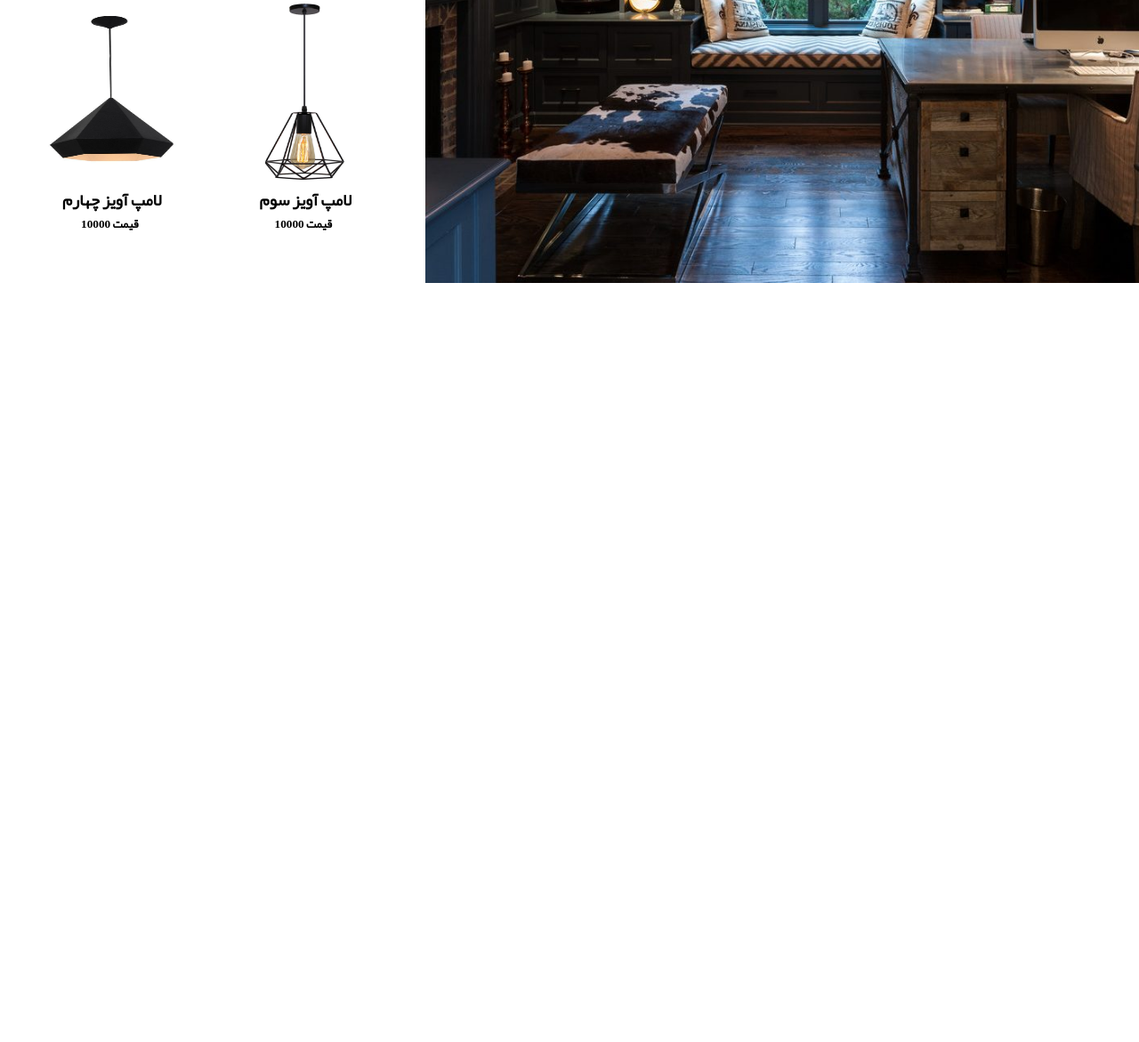
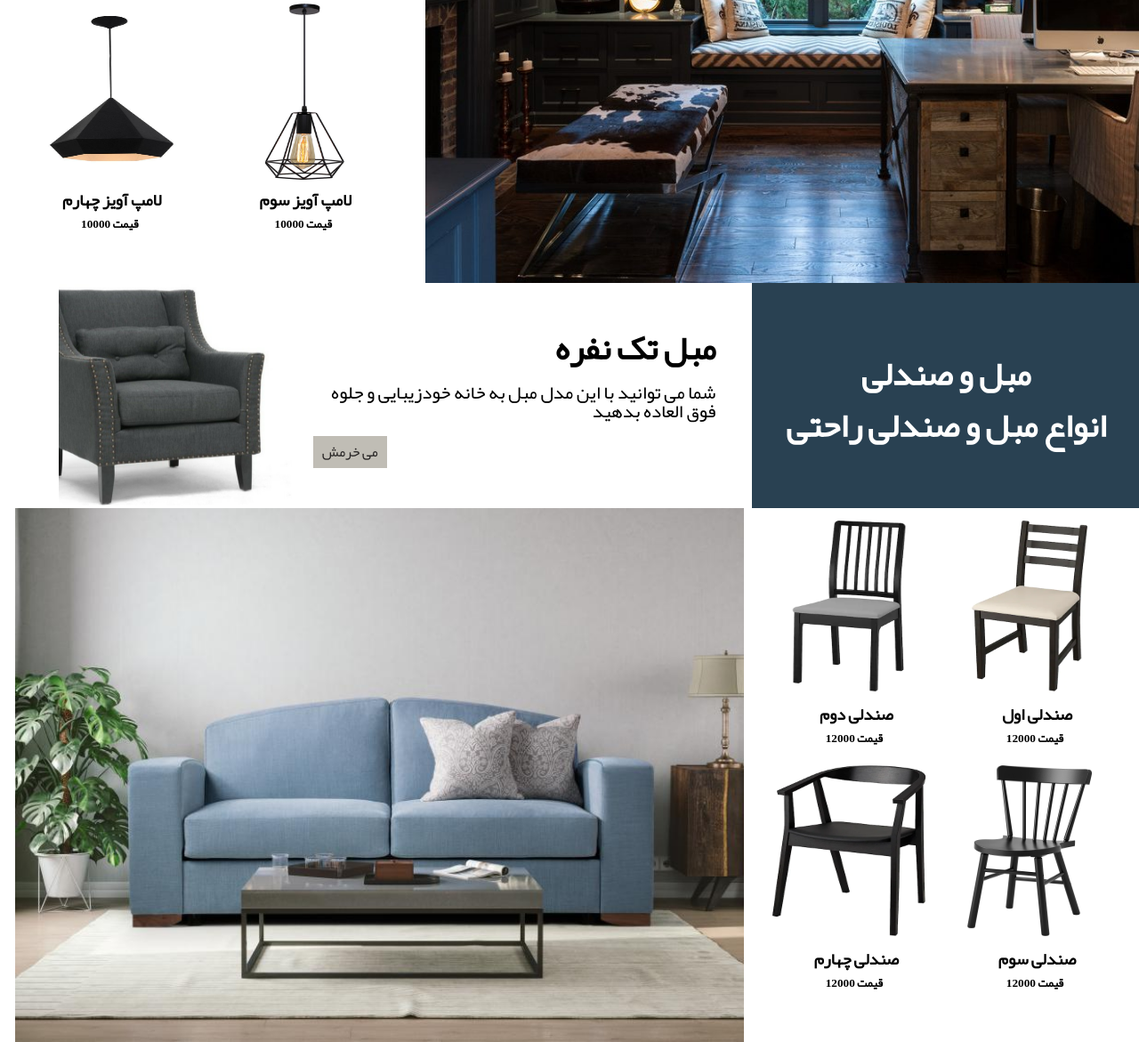
Before and after one commit to mohammadreza-amini/first-website-project, a plain HTML site: page index.html in a window 1280 px wide. Shown: the part 1145-2316 px from the top of the page at 89% size. Before the commit the page ends 1463 px from the top, so only its background shows below. Drawn offline with Linux system fonts and the light colour scheme; files whose address does not match are found by name.

Commit message:
body part2

```diff
--- a/css/style.css
+++ b/css/style.css
@@ -257,3 +257,145 @@ margin-top: 20px;
 #hanging-lamp-two .hanging-lamp-two .hanging-two-left ul li h5{
    margin-right: 35px;
 }
+
+/* sofa */
+
+#sofa{
+  width: 100%;
+  background-color: #294152;
+  position: relative;
+}
+
+#sofa .sofa-cover{
+  position: absolute;
+  top: 0;
+  bottom: 0;
+  left: 0;
+  right: 96.2%;
+  background-color: white;
+}
+
+#sofa .sofa{
+  display: flex;
+  justify-content: space-between;
+}
+
+#sofa .sofa .sofa-left{
+  display: flex;
+  background-color: #fff;
+  width: 65%;
+  justify-content: space-between;
+}
+
+#sofa .sofa .sofa-left .description-left{
+  position: relative;
+  padding: 20px 40px;
+}
+
+#sofa .sofa .sofa-left .description-left h1{
+  font-size: 38px;
+  margin-top: 35px;
+  margin-bottom: 20px;
+}
+
+#sofa .sofa .sofa-left .description-left p{
+  margin-top: 15px;
+  font-size: 21px;
+  margin-bottom: 7px;
+}
+
+#sofa .sofa .sofa-left .description-left a{
+  text-decoration: none;
+  background-color: rgba(185, 182, 173, 0.897);
+  padding: 10px 10px;
+  color: #272525;
+  margin-top: 10px;
+  position: absolute;
+  left: 20px;
+}
+
+#sofa .sofa .sofa-left .img-left img{
+  width: 300px;
+  height: 250px;
+}
+
+#sofa .sofa .sofa-right{
+  display: flex;
+  align-items: center;
+  width: 35%;
+  text-align: center;
+  color: #fff;
+}
+
+#sofa .sofa .sofa-right .description-right{
+  width: 100%;
+}
+
+#sofa .sofa .sofa-right h1{
+  font-size: 38px;
+  margin-top: 10px;
+}
+
+#sofa .sofa .sofa-right h2{
+font-size: 38px;
+margin-top: 20px;
+}
+
+
+/* sofa-two */
+
+#sofa-two{
+  width: 100%;
+  height: 600px;position: relative;
+}
+
+#sofa-two .sofa-cover-two{
+  background-image: url(../images/5.jpg);
+  position: absolute;
+  background-size: cover;
+  top: 0%;
+  right: 36%;
+  bottom: 0%;
+  left: 0%;
+}
+
+#sofa-two .sofa-two{
+  display: flex;
+}
+
+#sofa-two .sofa-two .sofa-two-left{
+  width: 65.2%;
+  height: 600px;
+}
+
+#sofa-two .sofa-two .sofa-two-right{
+  width: 32.5%;
+  height: 600px;
+}
+
+#sofa-two .sofa-two .sofa-two-right ul{
+  width: 100%;
+  display: flex;
+  flex-wrap: wrap;
+  text-align: center;
+  margin-top: 10px;
+}
+
+#sofa-two .sofa-two .sofa-two-right ul li{
+  width: 50%;
+  margin-bottom: 20px;
+}
+
+#sofa-two .sofa-two .sofa-two-right ul li img{
+  width: 250px;
+  height: 200px;
+}
+
+#sofa-two .sofa-two .sofa-two-right ul li h3{
+  margin: 10px;
+  margin-right: 40px;
+}
+
+#sofa-two .sofa-two .sofa-two-right ul li h5{
+   margin-right: 35px;
+}
--- a/index.html
+++ b/index.html
@@ -111,6 +111,62 @@
         </div>
     </section>
 
+    <section id="sofa">
+        <div class="sofa-cover"></div>
+        <div class="container">
+            <div class="sofa">
+                <div class="sofa-right">
+                    <div class="description-right">
+                        <h1>مبل و صندلی</h1>
+                        <h2>انواع مبل و صندلی راحتی</h2>
+                    </div>
+                </div>
+                <div class="sofa-left">
+                    <div class="description-left">
+                        <h1>مبل تک نفره</h1>
+                        <p>شما می توانید با این مدل مبل به خانه خودزیبایی و جلوه فوق العاده بدهید</p>
+                        <a href="#">می خرمش</a>
+                    </div>
+                    <div class="img-left">
+                        <img src="./images/sofa.png" alt="">
+                    </div>
+                </div>
+            </div>
+        </div>
+    </section>
+
+    <section id="sofa-two">
+        <div class="sofa-cover-two"></div>
+        <div class="container">
+            <div class="sofa-two">
+                <div class="sofa-two-right">
+                    <ul>
+                        <li>
+                            <img src="./images/sofa/ch1.webp" alt="">
+                            <h3>صندلی اول</h3>
+                            <h5>قیمت 12000</h5>
+                        </li>
+                        <li>
+                            <img src="./images/sofa/ch2.webp" alt="">
+                            <h3>صندلی دوم</h3>
+                            <h5>قیمت 12000</h5>
+                        </li>
+                        <li>
+                            <img src="./images/sofa/ch3.jpg" alt="">
+                            <h3>صندلی سوم</h3>
+                            <h5>قیمت 12000</h5>
+                        </li>
+                        <li>
+                            <img src="./images/sofa/ch4.webp" alt="">
+                            <h3>صندلی چهارم</h3>
+                            <h5>قیمت 12000</h5>
+                        </li>
+                    </ul>
+                </div>
+                <div class="sofa-two-left"></div>
+            </div>
+        </div>
+    </section>
     <script src="./js/all.min.js"></script>
 </body>
 
```
